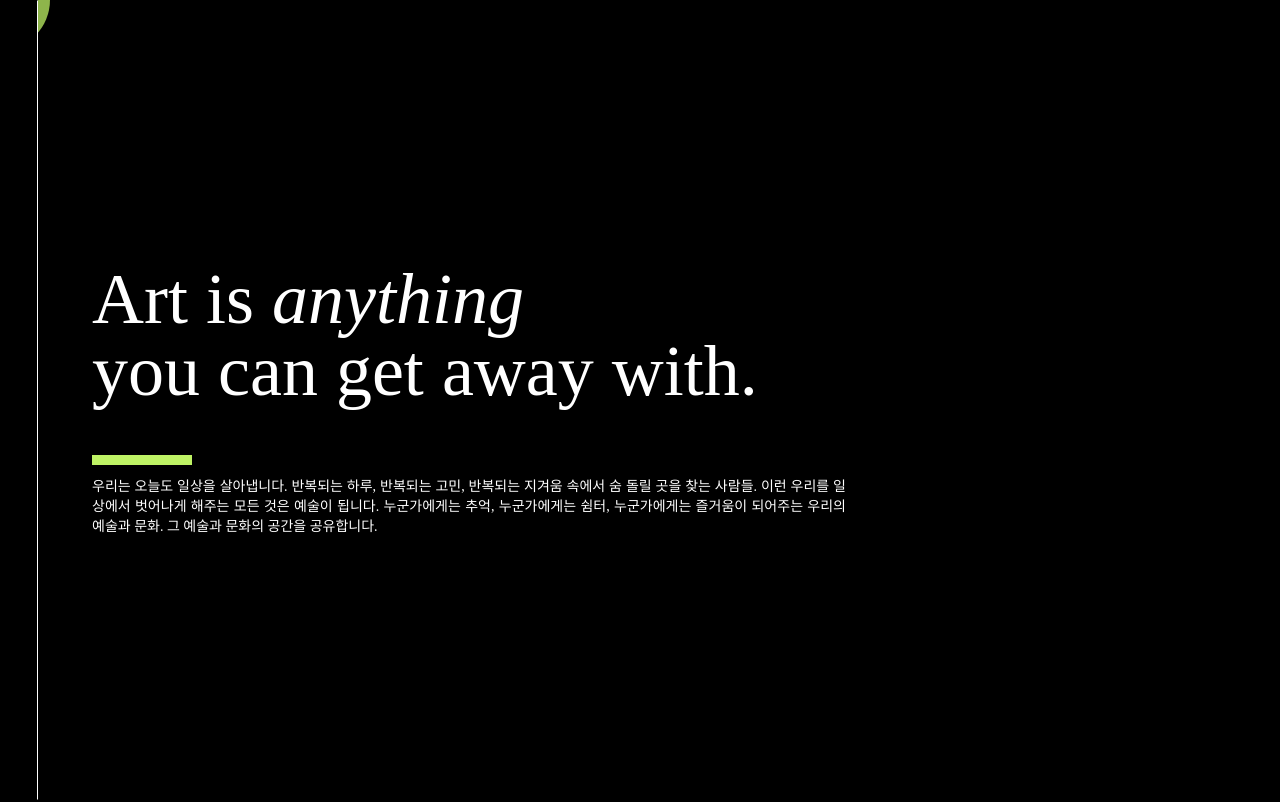
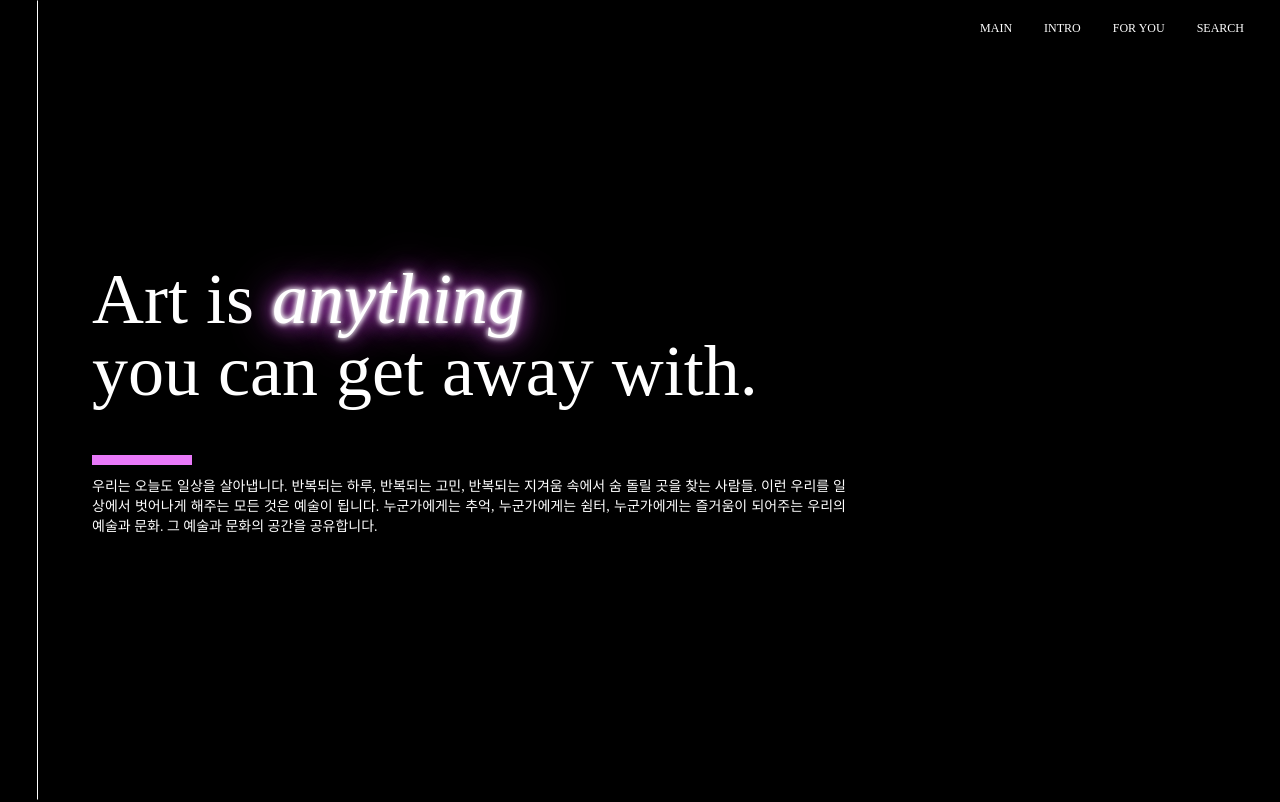
Before and after one commit to kjindev/CultureInfo_Nextjs, a Next.js app: page / in a window 1280 px wide. Shown: the top 802 px of the page. Built offline with nearby package versions, Linux system fonts and the light colour scheme; no server answers; a web font is replaced by a local one.

Commit message:
text effect

```diff
--- a/package.json
+++ b/package.json
@@ -9,12 +9,9 @@
     "lint": "next lint"
   },
   "dependencies": {
-    "@react-three/drei": "^9.56.24",
-    "@react-three/fiber": "^8.11.0",
     "@types/node": "18.13.0",
     "@types/react": "18.0.28",
     "@types/react-dom": "18.0.10",
-    "@types/three": "^0.149.0",
     "eslint": "8.34.0",
     "eslint-config-next": "13.1.6",
     "next": "13.1.6",
@@ -22,7 +19,6 @@
     "react-dom": "18.2.0",
     "react-icons": "^4.7.1",
     "react-query": "^3.39.3",
-    "three": "^0.149.0",
     "typescript": "4.9.5"
   },
   "devDependencies": {
--- a/pages/Category.tsx
+++ /dev/null
@@ -1,87 +0,0 @@
-import {
-  BsPencilSquare,
-  BsMusicNoteList,
-  BsEmojiSunglasses,
-} from "react-icons/bs";
-import { BiMoviePlay } from "react-icons/bi";
-import { FaUniversity } from "react-icons/fa";
-import { TbConfetti } from "react-icons/tb";
-import { useEffect, useState } from "react";
-
-export default function Category() {
-  const [menuName, setMenuName] = useState("music");
-  const menuStyle =
-    "flex items-center justify-center bg-gray-100 w-[10vh] h-[10vh] rounded-full mx-3 hover:cursor-pointer";
-  const menuStyleHover =
-    "flex items-center justify-center bg-sky-200  w-[10vh] h-[10vh] rounded-full mx-3 hover:cursor-pointer";
-
-  const menuClick = (event: React.MouseEvent<HTMLElement>) => {
-    const targetElement = event.target as HTMLDivElement;
-    if (targetElement.dataset.name !== undefined) {
-      setMenuName(targetElement.dataset.name);
-    }
-  };
-
-  useEffect(() => {
-    //console.log(menuName);
-  }, [menuName]);
-
-  return (
-    <div className="w-[100%] h-[100vh] flex flex-col justify-center items-center">
-      <div
-        onClick={menuClick}
-        className="w-[70%] h-[20%] flex flex-wrap justify-center items-center "
-      >
-        <div
-          data-name="music"
-          className={menuName === "music" ? menuStyleHover : menuStyle}
-        >
-          <BsMusicNoteList size={25} className="" />
-          {/*<div>뮤지컬/오페라</div>
-          <div>독주/독창회</div>
-          <div>클래식</div>
-  <div>국악</div>*/}
-        </div>
-        <div
-          data-name="concert"
-          className={menuName === "concert" ? menuStyleHover : menuStyle}
-        >
-          <TbConfetti size={25} />
-          {/*<div>콘서트</div>
-          <div>축제</div>*/}
-        </div>
-        <div
-          data-name="movie"
-          className={menuName === "movie" ? menuStyleHover : menuStyle}
-        >
-          <BiMoviePlay size={25} />
-          {/*<div>영화</div>
-          <div>연극</div>
-          <div>무용</div>*/}
-        </div>
-        <div
-          data-name="museum"
-          className={menuName === "museum" ? menuStyleHover : menuStyle}
-        >
-          <FaUniversity size={25} />
-          {/*<div>전시/미술</div>*/}
-        </div>
-        <div
-          data-name="education"
-          className={menuName === "education" ? menuStyleHover : menuStyle}
-        >
-          <BsPencilSquare size={25} />
-          {/*<div>교육/체험</div>*/}
-        </div>
-        <div
-          data-name="etc"
-          className={menuName === "etc" ? menuStyleHover : menuStyle}
-        >
-          <BsEmojiSunglasses size={25} />
-          {/*<div>기타</div>*/}
-        </div>
-      </div>
-      <div className="w-[70%] h-[60%] bg-gray-100 rounded-lg">text</div>
-    </div>
-  );
-}
--- /dev/null
+++ b/pages/Foryou.tsx
@@ -0,0 +1,3 @@
+export default function Foryou() {
+  return <div className="w-[100%] h-[100vh] bg-black text-white"></div>;
+}
--- /dev/null
+++ b/pages/Introduction.tsx
@@ -0,0 +1,3 @@
+export default function Introduction() {
+  return <div className="w-[100%] h-[100vh] bg-black"></div>;
+}
--- a/pages/Main.tsx
+++ b/pages/Main.tsx
@@ -1,21 +1,56 @@
+import { useEffect, useRef } from "react";
+
 export default function Main() {
+  const neonRef = useRef<HTMLInputElement>(null);
+  const fadeinRef = useRef<HTMLInputElement>(null);
+
+  const animationEffect = () => {
+    const addNeonEffect = () => {
+      neonRef.current?.classList.add("neon-effect");
+    };
+    const removeNeonEffect = () => {
+      neonRef.current?.classList.remove("neon-effect");
+    };
+
+    const addFadeinEffect = () => {
+      fadeinRef.current?.classList.remove("invisible");
+      fadeinRef.current?.classList.add("fadein-effect");
+    };
+
+    setTimeout(addNeonEffect, 700);
+    setTimeout(removeNeonEffect, 800);
+    setTimeout(addNeonEffect, 1000);
+    setTimeout(removeNeonEffect, 1200);
+    setTimeout(addNeonEffect, 1500);
+    setTimeout(addFadeinEffect, 1550);
+  };
+
+  useEffect(() => {
+    animationEffect();
+  }, []);
+
   return (
-    <div className=" bg-black text-white w-[100%] h-[100vh] flex items-center">
-      <div className="bg-black border border-black border-r-white w-[3%] h-[100vh] fixed z-[1]"></div>
+    <div className="bg-black text-white w-[100%] h-[100vh] flex items-center">
+      <div className="border border-black border-r-white w-[3%] h-[100vh] fixed z-[1]"></div>
       <div className="ml-[5%] p-7">
         <div className="title-font text-7xl">
           <div>
-            Art is <span className="italic">anything</span>
+            Art is{" "}
+            <span ref={neonRef} className="italic text-black">
+              anything
+            </span>
           </div>
           <div>you can get away with.</div>
         </div>
-        <div className="mt-12 bg-lime-300 w-[100px] h-[10px]"></div>
-        <div className="mt-3 w-[65%] text-sm text-justify">
-          우리는 오늘도 일상을 살아냅니다. 반복되는 하루, 반복되는 고민,
-          반복되는 지겨움 속에서 숨 돌릴 곳을 찾는 사람들. 이런 우리를 일상에서
-          벗어나게 해주는 모든 것은 예술이 됩니다. 누군가에게는 추억,
-          누군가에게는 쉼터, 누군가에게는 즐거움이 되어주는 우리의 예술과 문화.
-          그 예술과 문화의 공간을 공유합니다.
+        <div ref={fadeinRef} className="mt-12 invisible">
+          <div className="bg-fuchsia-400 w-[100px] h-[10px] mb-3"></div>
+          <div className="w-[65%] text-sm text-justify">
+            우리는 오늘도 일상을 살아냅니다. 반복되는 하루, 반복되는 고민,
+            반복되는 지겨움 속에서 숨 돌릴 곳을 찾는 사람들. 이런 우리를
+            일상에서 벗어나게 해주는 모든 것은 예술이 됩니다. 누군가에게는 추억,
+            누군가에게는 쉼터, 누군가에게는 즐거움이 되어주는 우리의 예술과
+            문화. 그 예술과 문화의 공간을 공유합니다.
+          </div>
         </div>
       </div>
     </div>
--- a/pages/NavBar.tsx
+++ b/pages/NavBar.tsx
@@ -1,13 +1,18 @@
-import Link from "next/link";
 export default function NavBar() {
   return (
-    <div className="w-[100%] flex fixed">
-      <Link href="/">
-        <div className="m-2 hover:cursor-pointer">지도로 찾기</div>
-      </Link>
-      <Link href="/Category">
-        <div className="m-2 hover:cursor-pointer">이름으로 찾기</div>
-      </Link>
+    <div className="title-font w-[100%] flex justify-end p-5 fixed bg-black text-white text-xs">
+      <div className="mx-4 hover:cursor-pointer hover:text-fuchsia-400">
+        MAIN
+      </div>
+      <div className="mx-4 hover:cursor-pointer hover:text-fuchsia-400">
+        INTRO
+      </div>
+      <div className="mx-4 hover:cursor-pointer hover:text-fuchsia-400">
+        FOR YOU
+      </div>
+      <div className="mx-4 hover:cursor-pointer hover:text-fuchsia-400">
+        SEARCH
+      </div>
     </div>
   );
 }
--- a/pages/Three.tsx
+++ /dev/null
@@ -1,68 +0,0 @@
-import { Vector3 } from "three";
-import { useRef } from "react";
-import { Canvas, useFrame, useThree, useLoader } from "@react-three/fiber";
-import { SpotLight } from "@react-three/drei";
-import { GLTFLoader } from "three/examples/jsm/loaders/GLTFLoader";
-import { OrbitControls } from "@react-three/drei/core";
-
-const Model = () => {
-  const gltf = useLoader(GLTFLoader, "./laptop5.gltf");
-
-  return (
-    <>
-      <primitive object={gltf.scene} scale={0.3} />
-    </>
-  );
-};
-
-function Box() {
-  return (
-    <>
-      <MovieSpotLight color="#a3e635" position={[1, 3, 0]} />
-      <MovieSpotLight color="#ffffff" position={[-1, 3, 0]} />
-      <mesh receiveShadow position={[0, -1, 0]} rotation-x={-Math.PI / 2}>
-        <planeGeometry args={[50, 50]} />
-        <meshPhongMaterial />
-      </mesh>
-    </>
-  );
-}
-
-const MovieSpotLight = ({ vec = new Vector3(), ...props }) => {
-  const lightRef = useRef<HTMLInputElement>(null);
-  const viewport = useThree((state) => state.viewport);
-  /*
-  useFrame((state) => {
-    lightRef.current.target.position.lerp(
-      vec.set(
-        (state.mouse.x * viewport.width) / 2,
-        (state.mouse.y * viewport.height) / 2,
-        0
-      ),
-      0.1
-    );
-    lightRef.current.target.updateMatrixWorld();
-  });*/
-  return (
-    <SpotLight
-      castShadow
-      // ref={lightRef}
-      penumbra={1}
-      distance={5}
-      angle={0.3}
-      attenuation={5}
-      anglePower={3}
-      intensity={2}
-    />
-  );
-};
-
-export default function Three() {
-  return (
-    <Canvas shadows camera={{ position: [-2, 2, 6] }}>
-      <ambientLight intensity={0.015} />
-      <Box />
-      <OrbitControls />
-    </Canvas>
-  );
-}
--- a/pages/index.tsx
+++ b/pages/index.tsx
@@ -1,11 +1,15 @@
-import { useState } from "react";
+import { useRef, useState } from "react";
+import Foryou from "./Foryou";
+import Introduction from "./Introduction";
 import Main from "./Main";
-import Map from "./Map";
+import Search from "./Search";
+import NavBar from "./NavBar";
 
 export default function Home() {
   const [mouseX, setMouseX] = useState<number>(0);
   const [mouseY, setMouseY] = useState<number>(0);
-
+  const scrollRef = useRef<null[] | HTMLDivElement[]>([]);
+  const [navName, setNavName] = useState("main");
   const mouseMoving = (event: React.MouseEvent<HTMLElement>) => {
     setMouseX(event.clientX);
     setMouseY(event.clientY + scrollY);
@@ -13,17 +17,28 @@ export default function Home() {
 
   return (
     <div className="relative" onMouseMove={mouseMoving}>
-      <div
-        className="w-[100px] h-[100px] rounded-full bg-lime-300 opacity-75"
+      {/*<div
+        className="w-[100px] h-[100px] rounded-full bg-violet-400 opacity-75"
         style={{
           position: "absolute",
           top: `${mouseY}px`,
           left: `${mouseX}px`,
           transform: `translate(-50%, -50%)`,
         }}
-      ></div>
-      <Main />
-      <Map />
+      ></div>*/}
+      <NavBar />
+      <div ref={(el) => (scrollRef.current[0] = el)} id="main">
+        <Main />
+      </div>
+      <div ref={(el) => (scrollRef.current[1] = el)} id="intro">
+        <Introduction />
+      </div>
+      <div ref={(el) => (scrollRef.current[2] = el)} id="foryou">
+        <Foryou />
+      </div>
+      <div ref={(el) => (scrollRef.current[3] = el)} id="search">
+        <Search />
+      </div>
     </div>
   );
 }
--- a/styles/globals.css
+++ b/styles/globals.css
@@ -24,6 +24,11 @@ body {
   font-family: "Pretendard-Regular";
 }
 
+::selection {
+  background: #e879f9;
+  color: #000000;
+}
+
 #scroll::-webkit-scrollbar {
   width: 10px;
 }
@@ -41,30 +46,48 @@ body {
   font-family: "GmarketSansMedium";
 }
 
+.neon-effect {
+  color: #fff;
+  text-shadow: 0 0 5px #fff, 0 0 7px #fff, 0 0 20px #d946ef, 0 0 40px #d946ef;
+}
+
+.fadein-effect {
+  animation: fadein 0.5s linear forwards;
+}
+
+@keyframes fadein {
+  0% {
+    opacity: 0;
+  }
+  100% {
+    opacity: 1;
+  }
+}
+
 .style {
   stroke-linejoin: round;
   stroke: #ffffff;
   stroke-width: 2;
-  fill: #e5e7eb;
+  fill: #000000;
 }
 .style:hover {
   stroke-linejoin: round;
   stroke: #ffffff;
   stroke-width: 2;
   cursor: pointer;
-  opacity: 0.9;
+  fill: #d946ef;
 }
 .styleClick {
   stroke-linejoin: round;
   stroke: #ffffff;
   stroke-width: 2;
-  fill: #bef264;
+  fill: #d946ef;
   cursor: pointer;
 }
 
 .TEXT {
   font-family: "Pretendard-Regular";
-  fill: #000;
+  fill: #ffffff;
   font-size: 14px;
   text-anchor: middle;
   alignment-baseline: middle;
```
Also changed, not shown: pages/Search.tsx (renamed from pages/Map.tsx), 1 other file (tests, documents, lock files or other folders).
